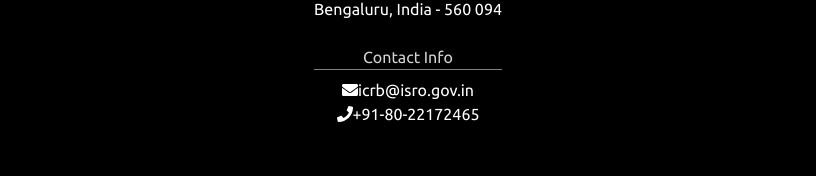
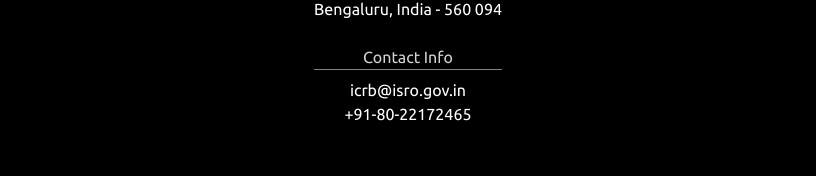
Before and after one commit to lumos9/isro-fan-made, a Vue app: page /contact in a window 1280 px wide. Shown: the part 1162-1338 px from the top of the page, without its empty margins (232-1048 px from the left). Built offline with nearby package versions, Linux system fonts and the light colour scheme.

Commit message:
new stuff

```diff
--- a/src/components/ContactUs.vue
+++ b/src/components/ContactUs.vue
@@ -67,8 +67,8 @@
                             </div>
                             <div class="mb-4">
                                 <div class="contact-heading mb-2">Contact Info</div>
-                                <div><font-awesome-icon icon="envelope" />icrb@isro.gov.in</div>
-                                <div><font-awesome-icon icon="phone" />+91-80-22172465</div>
+                                <div><!-- <font-awesome-icon icon="envelope" /> -->icrb@isro.gov.in</div>
+                                <div><!-- <font-awesome-icon icon="phone" /> -->+91-80-22172465</div>
                             </div>
                         </div>
                     </div>
```
